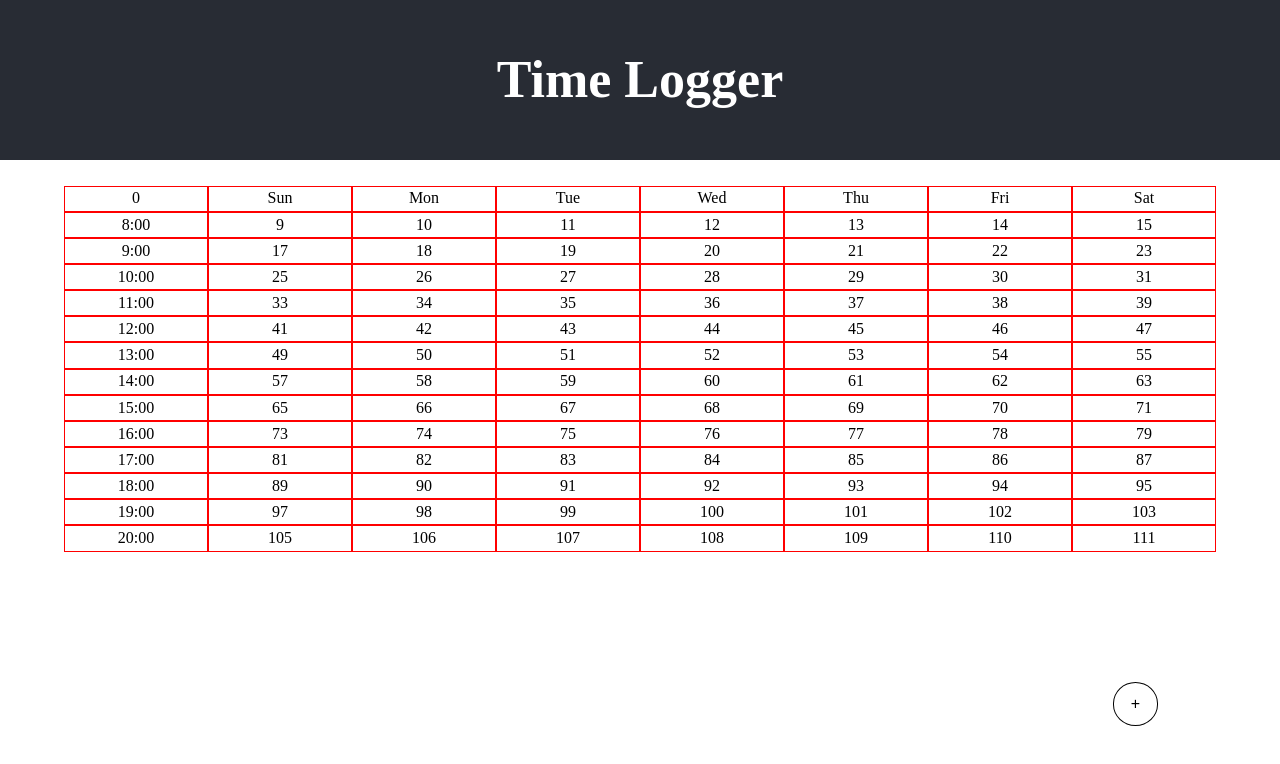
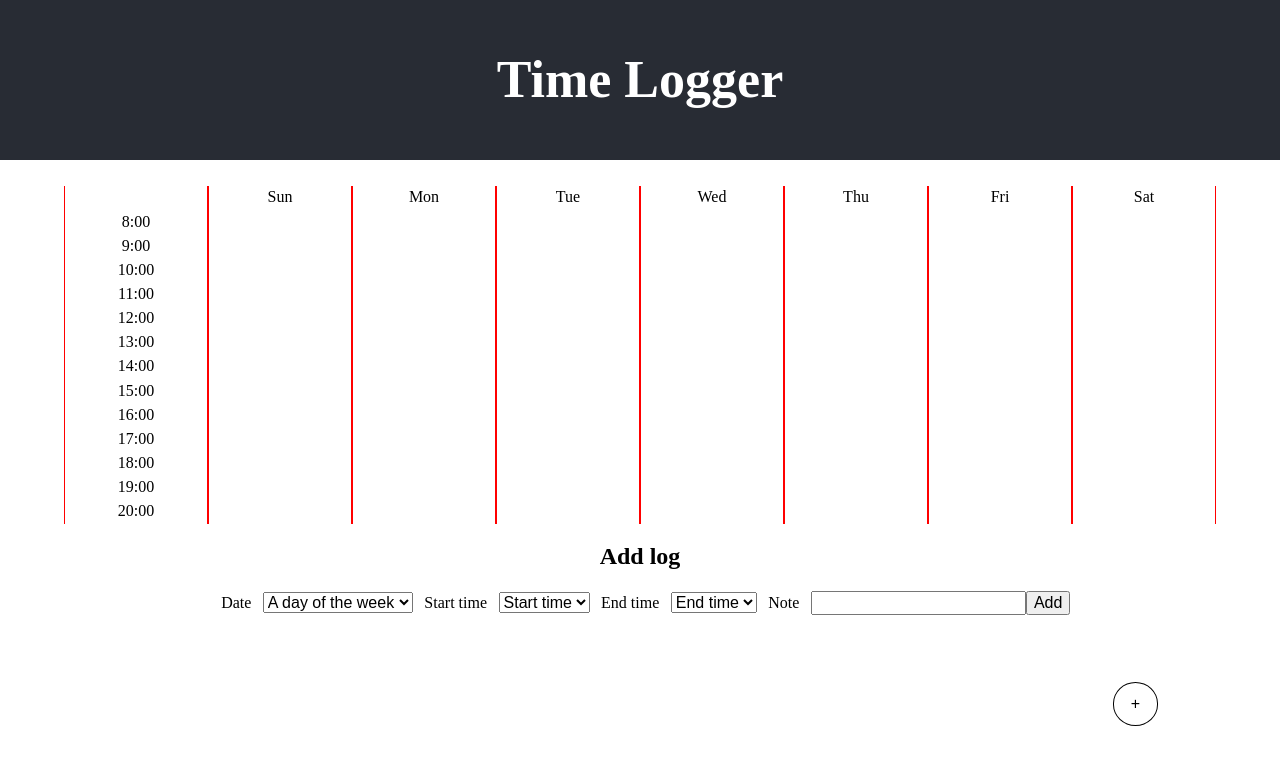
Before and after one commit to Aliceeeee825/alice-song-project-five, a React (Create React App) app: page / in a window 1280 px wide. Shown: the top 764 px of the page. Built offline with nearby package versions, Linux system fonts and the light colour scheme.

Commit message:
background color added when the log is added, logic fixed to make coloring easier

```diff
--- a/src/component/Main.js
+++ b/src/component/Main.js
@@ -7,7 +7,8 @@ class Main extends Component{
         this.state = {
             listOfLogs: [],
             day:  '',
-            time: '',
+            startTime: '',
+            endTime: '',
             note: '',
         }
     }
@@ -19,16 +20,29 @@ class Main extends Component{
 }
     //after clicking add log, state update
     addLogHandler = (e) => {
+        const startTime = this.state.startTime
+        const endTime = this.state.endTime
+
         e.preventDefault()
         let log = {
             "day": this.state.day,
-            "time": this.state.time,
+            "startTime": startTime,
+            "endTime": endTime,
             "note": this.state.note
         }
         this.state.listOfLogs.push(log)
 
+        //color the corresponding timeslot on the timetable
+        // console.log('.cellNo' + startTime + '-' + this.state.day)
+        for (let duration = endTime - startTime - 1; duration >= 0; duration -- ){
+            let hour = Number(startTime) + duration
+            console.log(hour)
+            document.querySelector('.cellNo' + hour + '-' + this.state.day).style.backgroundColor = "#044b7f";
+        }
+
         //clear the note text input field
         document.querySelector('.note').value = ''
+        console.log('list of logs',this.state.listOfLogs)
     }
 
     // when input change, record them
@@ -63,7 +77,10 @@ class Main extends Component{
                     counter ++;
                 }
                 else{
-                    appendCell(i, `${i}`)
+                    // give coordinates to each cell
+                    let x = Math.floor(i/8);
+                    let y = i % 8;
+                    appendCell(x + "-" + y, ``)
                 }
             }
         }
@@ -72,18 +89,29 @@ class Main extends Component{
         let formDateToApend = [];
         const formDate = (weekdays) => {
             for (let i = 0; i <= 6; i++){
-                formDateToApend.push(<option key={`${weekdays[i]}`} value={`${weekdays[i]}`} >{weekdays[i]}</option>)
+                formDateToApend.push(<option key={`${weekdays[i]}`} value={`${i + 1}`} >{weekdays[i]}</option>)
             }
         }
         formDate(weekdays)
 
-        let formTimeToAppend = [];
-        const formTime = () => {
-            for (let i = 8; i <= 20; i++){
-                formTimeToAppend.push(<option key={`${i}`} value={`${i}`} >{i}:00 - {i+1}:00</option>)
+        let startTimeToAppend = [];
+        const formStartTime = () => {
+            for (let i = 1; i <= 13; i++){
+                startTimeToAppend.push(<option key={`${i+7}`} value={`${i}`} >{i+7}</option>)
             }
         }
-        formTime()
+        formStartTime()
+
+        let endTimeToAppend = [];
+        const formEndTime = () => {
+            for (let i = 1; i <= 13; i++) {
+                if ((i+1) > this.state.startTime){
+                    endTimeToAppend.push(<option key={`${i + 8}`} value={`${i+1}`} >{i + 8}</option>)
+                }
+            }
+        }
+        formEndTime()
+
 
         return(
             <div className="mainContent">
@@ -104,7 +132,7 @@ class Main extends Component{
                     <form action="GET" onSubmit={this.addLogHandler}>
                         <label htmlFor="date">Date</label>
                         <select onChange={this.handleChange} id="day" name="day" value={this.state.day}>
-                            {/* <option value="">Select a day of the week</option> */}
+                            <option value="">A day of the week</option>
                             {
                                 formDateToApend.map((day) => {
                                     return day
@@ -112,11 +140,21 @@ class Main extends Component{
                             }
                         </select>
 
-                        <label htmlFor="time">Select a timeslot</label>
-                        <select onChange={this.handleChange} id="time" name="time" value={this.state.time}>
-                            {/* <option value="">Select a day of the week</option> */}
+                        <label htmlFor="statTime">Start time</label>
+                        <select onChange={this.handleChange} id="startTime" name="startTime" value={this.state.startTime}>
+                            <option value="">Start time</option>
                             {
-                                formTimeToAppend.map((time) => {
+                                startTimeToAppend.map((time) => {
+                                    return time
+                                })
+                            }
+                        </select>
+
+                        <label htmlFor="endTime">End time</label>
+                        <select onChange={this.handleChange} id="endTime" name="endTime" value={this.state.endTime}>
+                            <option value="">End time</option>
+                            {
+                                endTimeToAppend.map((time) => {
                                     return time
                                 })
                             }
@@ -125,7 +163,7 @@ class Main extends Component{
                         <label htmlFor="note">Note</label>
                         <input type="text" name="note" className="note" value={this.state.note} onChange={this.handleChange}/>
 
-                        <button className="addLog" htmlFor="submit">Add</button>
+                        <button className="addLog" htmlFor="submit" onClick={this.addLogHandler}>Add</button>
                     </form>
                 </div>
             </div>
--- a/src/index.css
+++ b/src/index.css
@@ -67,7 +67,8 @@ header{
 }
 
 .cell{
-  border: 1px solid red;
+  border-left: 1px solid red;
+  border-right: 1px solid red;
   padding: 2%;
 }
 
@@ -92,6 +93,6 @@ label{
 }
 
 /* classes for java script */
-.hide{
+/* .hide{
   display: none;
-}
+} */
```
